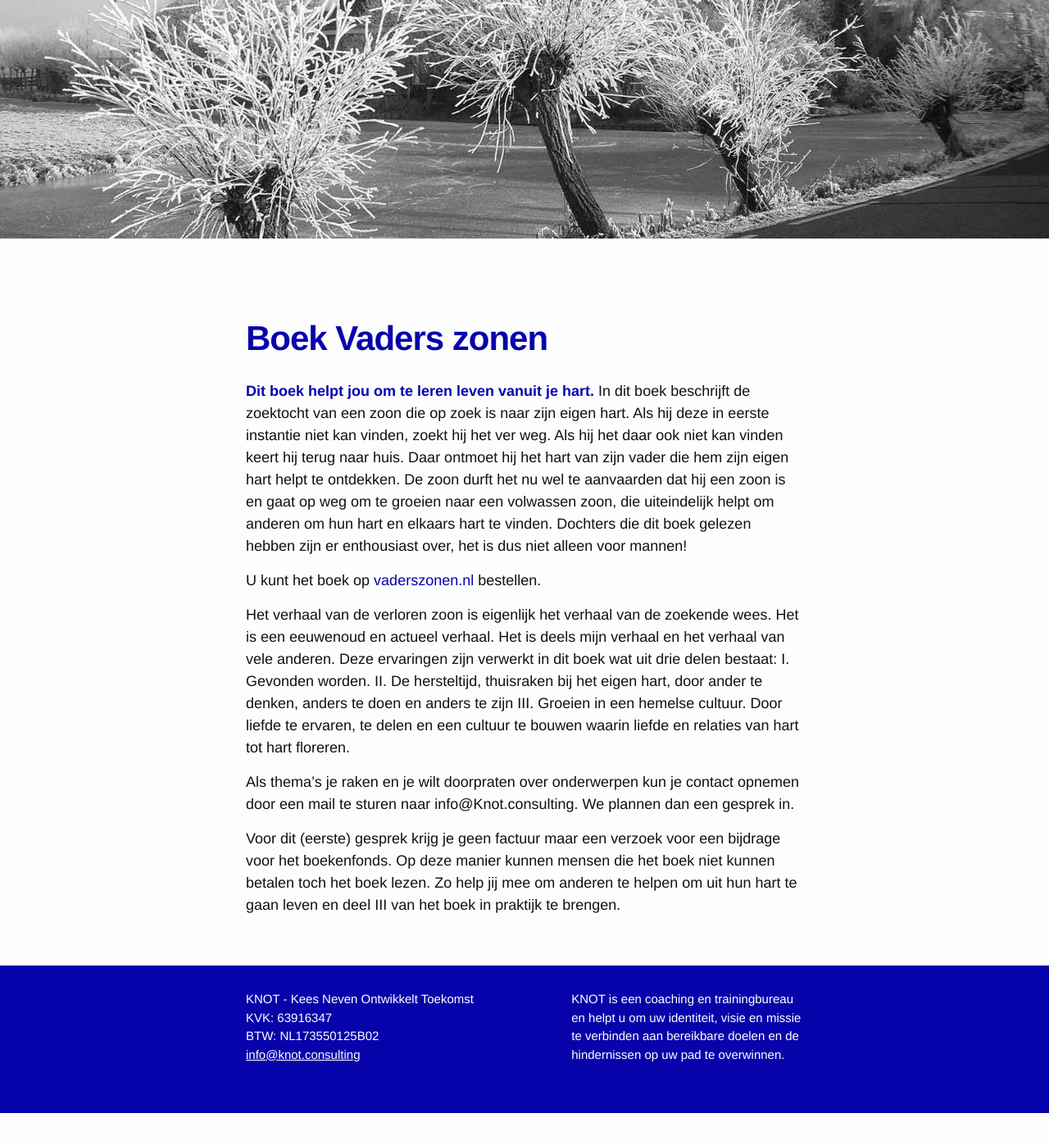
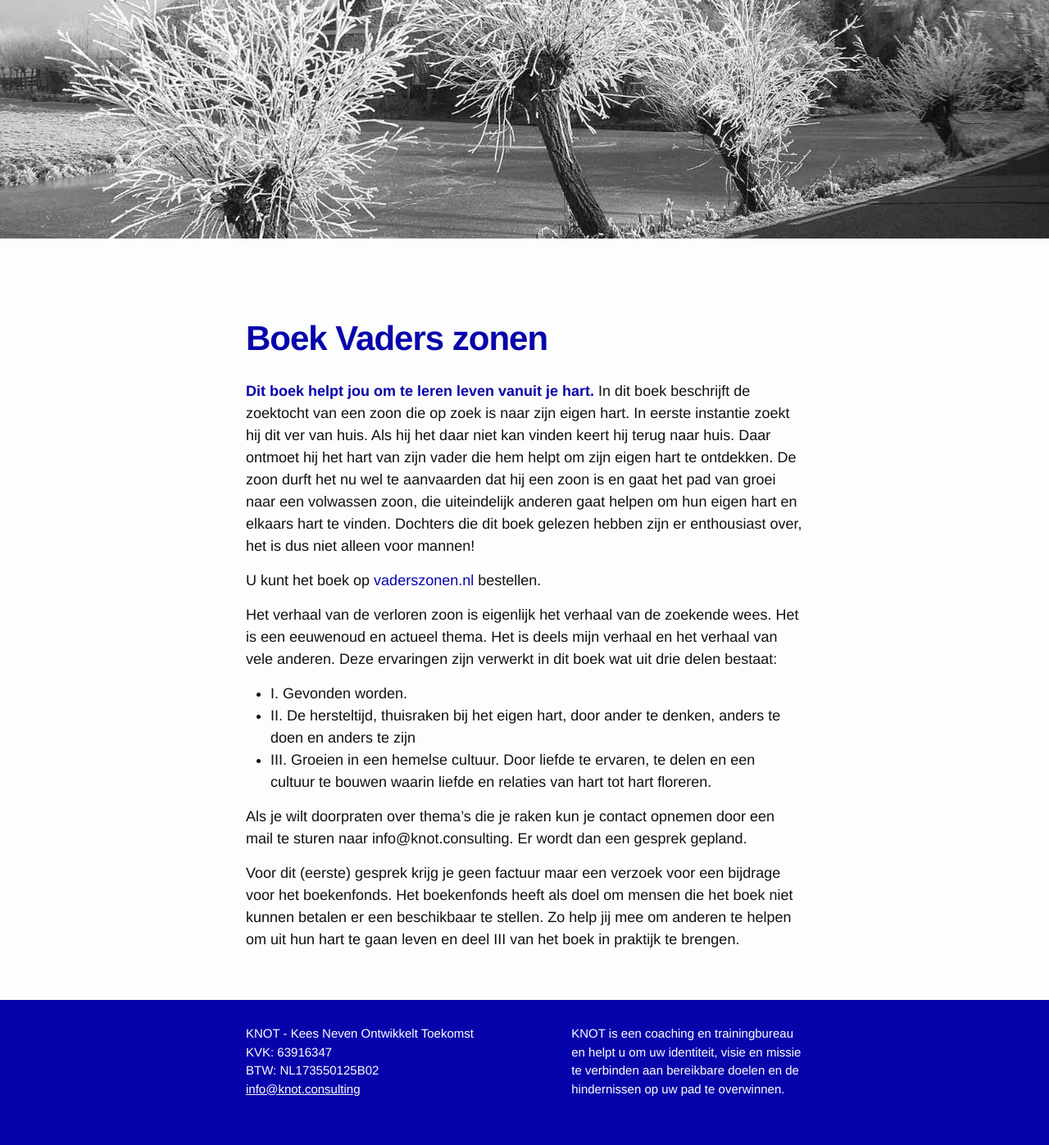
Before and after one commit to keesneven/keesneven.github.io, a Jekyll site: the page built from d_consulting.md, in a window 1280 px wide and 1400 px high, scrolled down 209 px. Shown: the top 1397 px of the window at 82% size. Built offline with Jekyll 4.4.1, drawn with Linux system fonts in a browser that asks for light colours; nearby versions of some CDN libraries; before the commit the page ends 1567 px from its top, so only the background shows below that.

Commit message:
Update d_consulting.md
oke

```diff
--- a/d_consulting.md
+++ b/d_consulting.md
@@ -6,15 +6,15 @@ img-path: /assets/img/bg5.jpg
 ---
 
 **Dit boek helpt jou om te leren leven vanuit je hart.**
-In dit boek beschrijft de zoektocht van een zoon die op zoek is naar zijn eigen hart. Als hij deze in eerste instantie niet kan vinden, zoekt hij het ver weg. Als hij het daar ook niet kan vinden keert hij terug naar huis. Daar ontmoet hij het hart van zijn vader die hem zijn eigen hart helpt te ontdekken. De zoon durft het nu wel te aanvaarden dat hij een zoon is en gaat op weg om te groeien naar een volwassen zoon, die uiteindelijk helpt om anderen om hun hart en elkaars hart te vinden. Dochters die dit boek gelezen hebben zijn er enthousiast over, het is dus niet alleen voor mannen!
+In dit boek beschrijft de zoektocht van een zoon die op zoek is naar zijn eigen hart. In eerste instantie zoekt hij dit ver van huis. Als hij het daar niet kan vinden keert hij terug naar huis. Daar ontmoet hij het hart van zijn vader die hem helpt om zijn eigen hart te ontdekken. De zoon durft het nu wel te aanvaarden dat hij een zoon is en gaat het pad van groei naar een volwassen zoon, die uiteindelijk anderen gaat helpen om hun eigen hart en elkaars hart te vinden. Dochters die dit boek gelezen hebben zijn er enthousiast over, het is dus niet alleen voor mannen!
 
 U kunt het boek op [vaderszonen.nl](https://vaderszonen.nl) bestellen.
 
-Het verhaal van de verloren zoon is eigenlijk het verhaal van de zoekende wees. Het is een eeuwenoud en actueel verhaal. Het is deels mijn verhaal en het verhaal van vele anderen. Deze ervaringen zijn verwerkt in dit boek wat uit drie delen bestaat:
-I. Gevonden worden.
-II. De hersteltijd, thuisraken bij het eigen hart, door ander te denken, anders te doen en anders te zijn
-III. Groeien in een hemelse cultuur. Door liefde te ervaren, te delen en een cultuur te bouwen waarin liefde en relaties van hart tot hart floreren.
+Het verhaal van de verloren zoon is eigenlijk het verhaal van de zoekende wees. Het is een eeuwenoud en actueel thema. Het is deels mijn verhaal en het verhaal van vele anderen. Deze ervaringen zijn verwerkt in dit boek wat uit drie delen bestaat:
+- I. Gevonden worden.
+- II. De hersteltijd, thuisraken bij het eigen hart, door ander te denken, anders te doen en anders te zijn
+- III. Groeien in een hemelse cultuur. Door liefde te ervaren, te delen en een cultuur te bouwen waarin liefde en relaties van hart tot hart floreren.
 
-Als thema's je raken en je wilt doorpraten over onderwerpen kun je contact opnemen door een mail te sturen naar info@Knot.consulting. We plannen dan een gesprek in.
+Als je wilt doorpraten over thema's die je raken kun je contact opnemen door een mail te sturen naar info@knot.consulting. Er wordt dan een gesprek gepland.
 
-Voor dit (eerste) gesprek krijg je geen factuur maar een verzoek voor een bijdrage voor het boekenfonds. Op deze manier kunnen mensen die het boek niet kunnen betalen toch het boek lezen. Zo help jij mee om anderen te helpen om uit hun hart te gaan leven en deel III van het boek in praktijk te brengen.
+Voor dit (eerste) gesprek krijg je geen factuur maar een verzoek voor een bijdrage voor het boekenfonds. Het boekenfonds heeft als doel om mensen die het boek niet kunnen betalen er een beschikbaar te stellen. Zo help jij mee om anderen te helpen om uit hun hart te gaan leven en deel III van het boek in praktijk te brengen.
```
